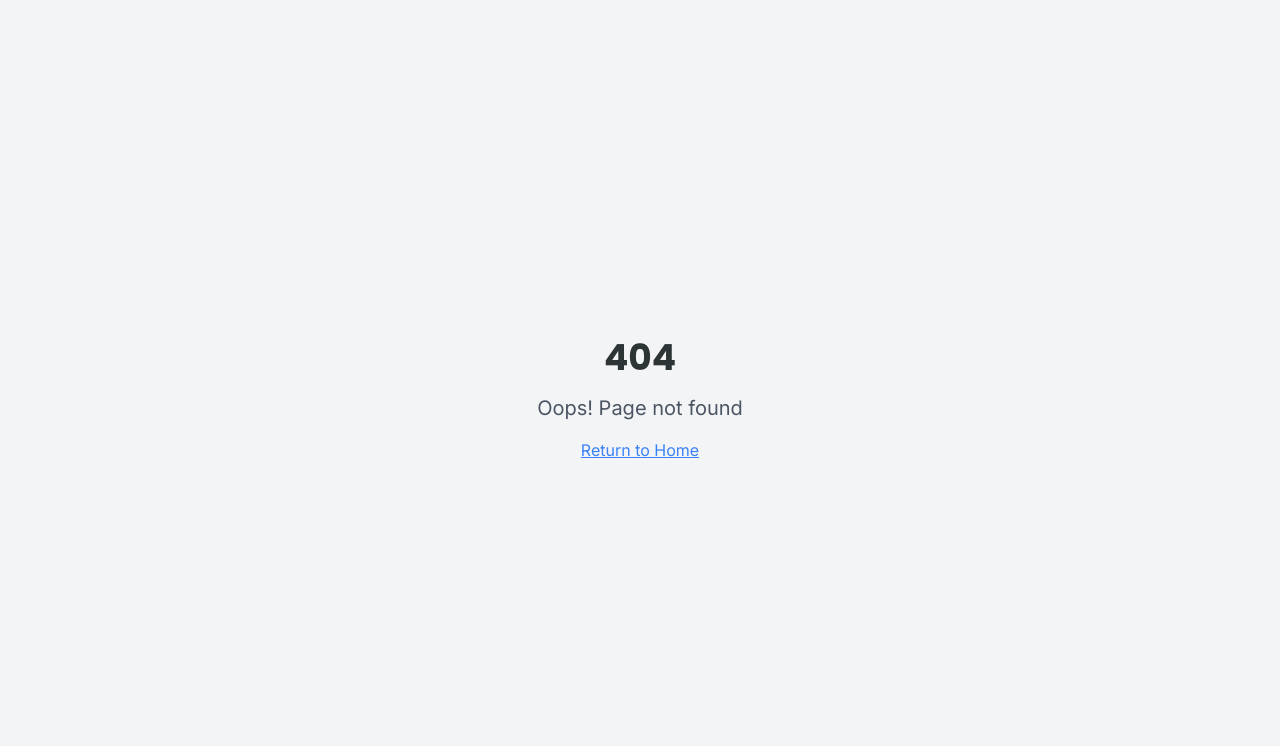
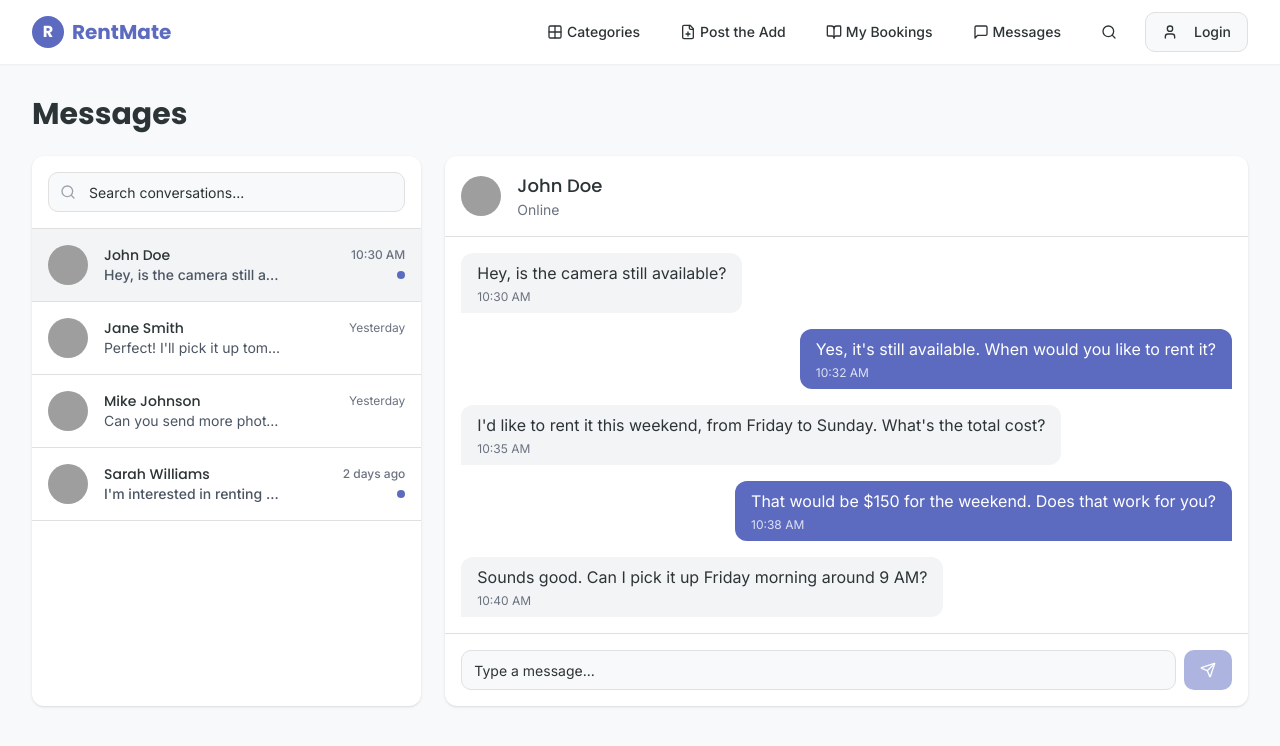
Before and after one commit to talepa/rentit, a React (Vite) app: page /messages in a window 1280 px wide. Before the commit this address had no page. Shown: the top 746 px of the page. Built offline with nearby package versions, Linux system fonts and the light colour scheme; grey boxes are pictures that could not be loaded.

Commit message:
feat: Implement messages page
Adds a fully functional messages page.

```diff
--- a/src/App.tsx
+++ b/src/App.tsx
@@ -1,3 +1,4 @@
+
 import { Toaster } from "@/components/ui/toaster";
 import { Toaster as Sonner } from "@/components/ui/sonner";
 import { TooltipProvider } from "@/components/ui/tooltip";
@@ -11,6 +12,7 @@ import ItemDetail from "./pages/ItemDetail";
 import NotFound from "./pages/NotFound";
 import PostAdd from "./pages/PostAdd";
 import MyBookings from "./pages/MyBookings";
+import Messages from "./pages/Messages";
 
 const queryClient = new QueryClient();
 
@@ -29,6 +31,7 @@ const App = () => (
           <Route path="/item/:id" element={<ItemDetail />} />
           <Route path="/post-add" element={<PostAdd />} />
           <Route path="/my-bookings" element={<MyBookings />} />
+          <Route path="/messages" element={<Messages />} />
           <Route path="*" element={<NotFound />} />
         </Routes>
       </BrowserRouter>
--- /dev/null
+++ b/src/pages/Messages.tsx
@@ -0,0 +1,278 @@
+
+import React, { useState } from 'react';
+import Navbar from '@/components/Navbar';
+import { Card, CardHeader, CardTitle, CardContent } from '@/components/ui/card';
+import { Input } from '@/components/ui/input';
+import { Button } from '@/components/ui/button';
+import { MessageSquare, Send, Search } from 'lucide-react';
+
+// Demo conversation data
+const DEMO_CONVERSATIONS = [
+  {
+    id: 1,
+    user: "John Doe",
+    lastMessage: "Hey, is the camera still available?",
+    avatar: "/placeholder.svg",
+    unread: true,
+    time: "10:30 AM"
+  },
+  {
+    id: 2,
+    user: "Jane Smith",
+    lastMessage: "Perfect! I'll pick it up tomorrow.",
+    avatar: "/placeholder.svg",
+    unread: false,
+    time: "Yesterday"
+  },
+  {
+    id: 3,
+    user: "Mike Johnson",
+    lastMessage: "Can you send more photos of the bike?",
+    avatar: "/placeholder.svg",
+    unread: false,
+    time: "Yesterday"
+  },
+  {
+    id: 4,
+    user: "Sarah Williams",
+    lastMessage: "I'm interested in renting your drone.",
+    avatar: "/placeholder.svg",
+    unread: true,
+    time: "2 days ago"
+  }
+];
+
+// Demo messages for a selected conversation
+const DEMO_MESSAGES = [
+  {
+    id: 1,
+    sender: "John Doe",
+    content: "Hey, is the camera still available?",
+    time: "10:30 AM",
+    isMe: false
+  },
+  {
+    id: 2,
+    sender: "Me",
+    content: "Yes, it's still available. When would you like to rent it?",
+    time: "10:32 AM",
+    isMe: true
+  },
+  {
+    id: 3,
+    sender: "John Doe",
+    content: "I'd like to rent it this weekend, from Friday to Sunday. What's the total cost?",
+    time: "10:35 AM",
+    isMe: false
+  },
+  {
+    id: 4,
+    sender: "Me",
+    content: "That would be $150 for the weekend. Does that work for you?",
+    time: "10:38 AM",
+    isMe: true
+  },
+  {
+    id: 5,
+    sender: "John Doe",
+    content: "Sounds good. Can I pick it up Friday morning around 9 AM?",
+    time: "10:40 AM",
+    isMe: false
+  }
+];
+
+const Messages = () => {
+  const [selectedConversation, setSelectedConversation] = useState<number | null>(1); // Default to first conversation
+  const [newMessage, setNewMessage] = useState('');
+  const [messages, setMessages] = useState(DEMO_MESSAGES);
+  const [conversations, setConversations] = useState(DEMO_CONVERSATIONS);
+  const [searchQuery, setSearchQuery] = useState('');
+
+  const handleSendMessage = () => {
+    if (newMessage.trim()) {
+      const newMsg = {
+        id: messages.length + 1,
+        sender: "Me",
+        content: newMessage,
+        time: "Just now",
+        isMe: true
+      };
+
+      setMessages([...messages, newMsg]);
+      setNewMessage('');
+
+      // Update the last message in conversations list
+      setConversations(conversations.map(conv =>
+        conv.id === selectedConversation
+          ? {...conv, lastMessage: newMessage, time: "Just now"}
+          : conv
+      ));
+    }
+  };
+
+  const handleKeyPress = (e: React.KeyboardEvent<HTMLInputElement>) => {
+    if (e.key === 'Enter') {
+      handleSendMessage();
+    }
+  };
+
+  const filteredConversations = conversations.filter(conv =>
+    conv.user.toLowerCase().includes(searchQuery.toLowerCase()) ||
+    conv.lastMessage.toLowerCase().includes(searchQuery.toLowerCase())
+  );
+
+  const markAsRead = (id: number) => {
+    setConversations(conversations.map(conv =>
+      conv.id === id ? {...conv, unread: false} : conv
+    ));
+  };
+
+  const selectConversation = (id: number) => {
+    setSelectedConversation(id);
+    markAsRead(id);
+  };
+
+  return (
+    <div className="min-h-screen bg-appbg">
+      <Navbar />
+      <div className="max-w-7xl mx-auto px-4 py-8 sm:px-6 lg:px-8">
+        <h1 className="text-3xl font-bold text-textdark mb-6">Messages</h1>
+
+        <div className="grid grid-cols-1 md:grid-cols-3 gap-6">
+          {/* Conversations sidebar */}
+          <div className="md:col-span-1 bg-white rounded-lg shadow">
+            <div className="p-4 border-b">
+              <div className="relative">
+                <Search className="absolute left-3 top-3 h-4 w-4 text-gray-400" />
+                <Input
+                  placeholder="Search conversations..."
+                  value={searchQuery}
+                  onChange={(e) => setSearchQuery(e.target.value)}
+                  className="pl-10"
+                />
+              </div>
+            </div>
+            <div className="overflow-y-auto max-h-[calc(100vh-15rem)]">
+              {filteredConversations.map(conversation => (
+                <div
+                  key={conversation.id}
+                  className={`p-4 border-b cursor-pointer hover:bg-gray-50 transition-colors ${
+                    selectedConversation === conversation.id ? 'bg-gray-100' : ''
+                  } ${conversation.unread ? 'font-medium' : ''}`}
+                  onClick={() => selectConversation(conversation.id)}
+                >
+                  <div className="flex items-center">
+                    <div className="flex-shrink-0 h-10 w-10 rounded-full overflow-hidden">
+                      <img
+                        src={conversation.avatar}
+                        alt={conversation.user}
+                        className="h-full w-full object-cover"
+                      />
+                    </div>
+                    <div className="ml-4 flex-1">
+                      <div className="flex items-center justify-between">
+                        <h3 className="text-sm font-medium">{conversation.user}</h3>
+                        <span className="text-xs text-gray-500">{conversation.time}</span>
+                      </div>
+                      <div className="flex items-center justify-between">
+                        <p className="text-sm text-gray-600 truncate max-w-[180px]">
+                          {conversation.lastMessage}
+                        </p>
+                        {conversation.unread && (
+                          <span className="h-2 w-2 bg-primary rounded-full"></span>
+                        )}
+                      </div>
+                    </div>
+                  </div>
+                </div>
+              ))}
+              {filteredConversations.length === 0 && (
+                <div className="p-4 text-center text-gray-500">
+                  No conversations found
+                </div>
+              )}
+            </div>
+          </div>
+
+          {/* Message content */}
+          <div className="md:col-span-2 bg-white rounded-lg shadow flex flex-col">
+            {selectedConversation ? (
+              <>
+                {/* Header */}
+                <div className="p-4 border-b">
+                  <div className="flex items-center">
+                    <div className="flex-shrink-0 h-10 w-10 rounded-full overflow-hidden">
+                      <img
+                        src="/placeholder.svg"
+                        alt="User avatar"
+                        className="h-full w-full object-cover"
+                      />
+                    </div>
+                    <div className="ml-4">
+                      <h3 className="text-lg font-medium">
+                        {conversations.find(c => c.id === selectedConversation)?.user}
+                      </h3>
+                      <p className="text-sm text-gray-500">Online</p>
+                    </div>
+                  </div>
+                </div>
+
+                {/* Messages */}
+                <div className="flex-1 overflow-y-auto p-4 space-y-4 max-h-[calc(100vh-25rem)]">
+                  {messages.map(message => (
+                    <div
+                      key={message.id}
+                      className={`flex ${message.isMe ? 'justify-end' : 'justify-start'}`}
+                    >
+                      <div
+                        className={`max-w-[80%] rounded-lg px-4 py-2 ${
+                          message.isMe
+                            ? 'bg-primary text-white rounded-br-none'
+                            : 'bg-gray-100 rounded-bl-none'
+                        }`}
+                      >
+                        <p>{message.content}</p>
+                        <p className={`text-xs mt-1 ${message.isMe ? 'text-primary-foreground/80' : 'text-gray-500'}`}>
+                          {message.time}
+                        </p>
+                      </div>
+                    </div>
+                  ))}
+                </div>
+
+                {/* Input */}
+                <div className="p-4 border-t">
+                  <div className="flex items-center">
+                    <Input
+                      placeholder="Type a message..."
+                      value={newMessage}
+                      onChange={(e) => setNewMessage(e.target.value)}
+                      onKeyPress={handleKeyPress}
+                      className="flex-1"
+                    />
+                    <Button
+                      className="ml-2"
+                      onClick={handleSendMessage}
+                      disabled={!newMessage.trim()}
+                    >
+                      <Send className="h-4 w-4" />
+                      <span className="sr-only">Send</span>
+                    </Button>
+                  </div>
+                </div>
+              </>
+            ) : (
+              <div className="flex-1 flex flex-col items-center justify-center p-6 text-center">
+                <MessageSquare className="h-16 w-16 text-gray-300 mb-4" />
+                <h3 className="text-lg font-medium mb-1">No conversation selected</h3>
+                <p className="text-gray-500">Select a conversation to view messages</p>
+              </div>
+            )}
+          </div>
+        </div>
+      </div>
+    </div>
+  );
+};
+
+export default Messages;
```
